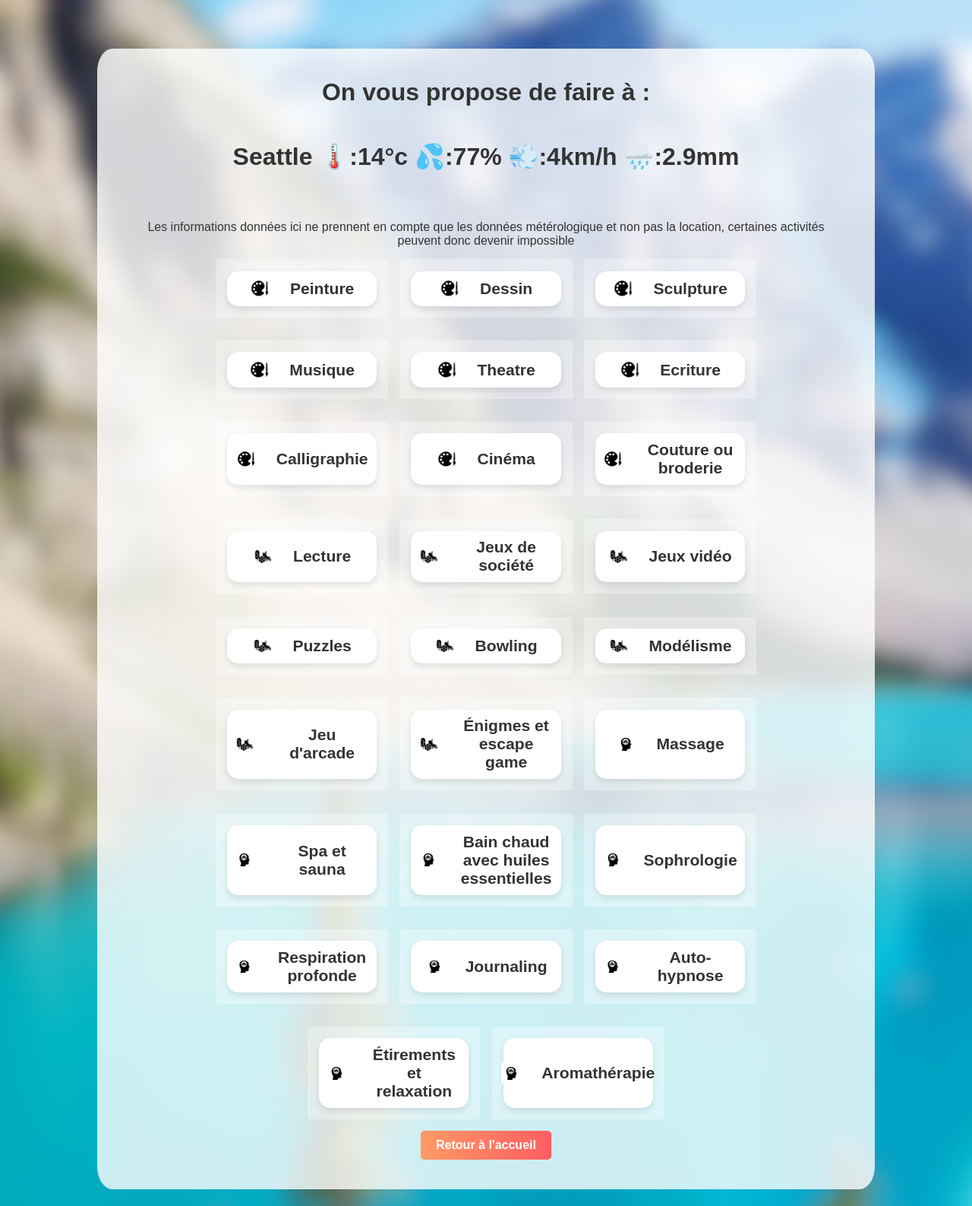
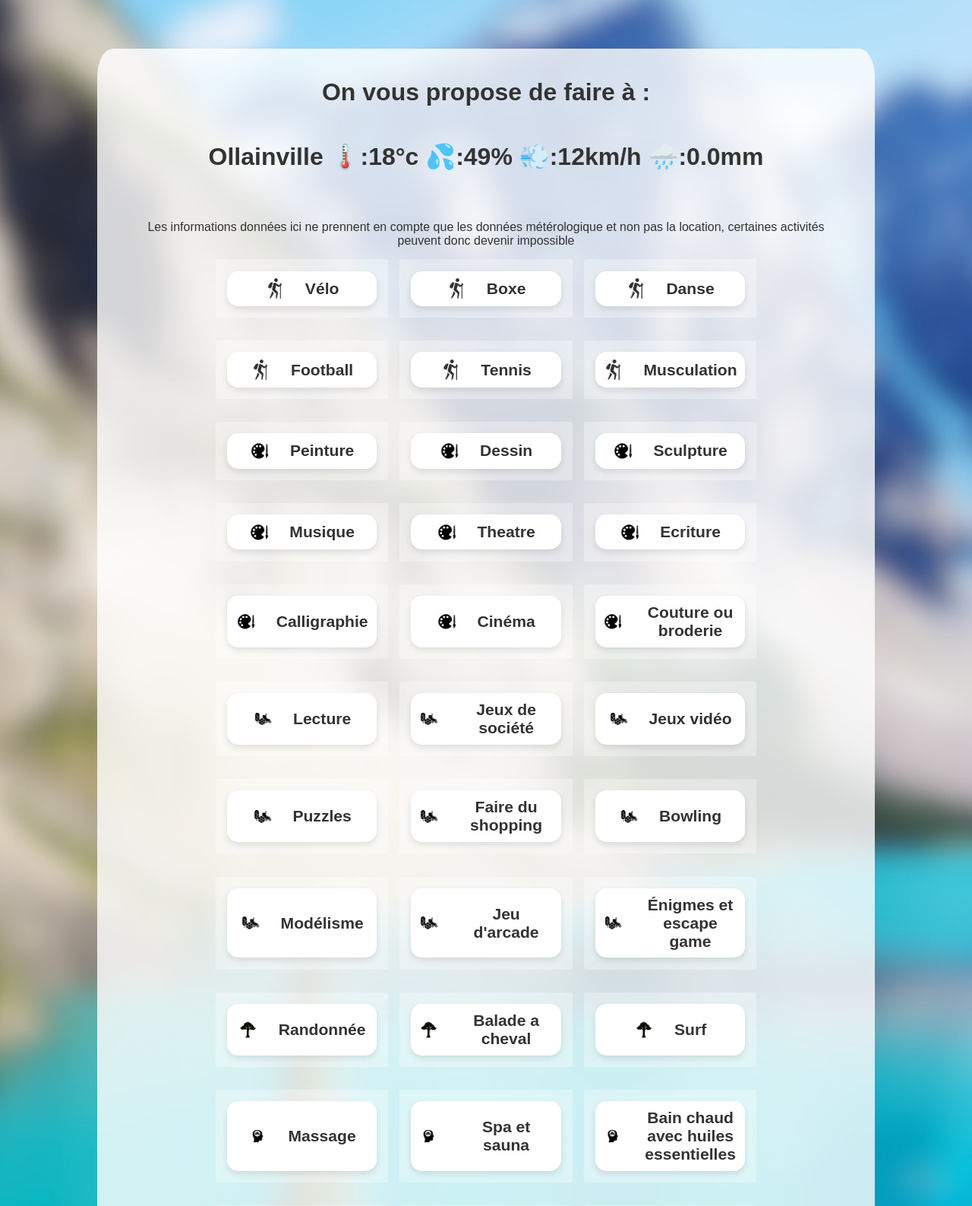
Before and after one commit to Marg0HSO/weather_app, a Flask app: template templates/activities_result.html in a window 1280 px wide. Shown: the part 88-1675 px from the top of the page at 76% size. Run offline with Flask 3, Linux system fonts and the light colour scheme; the template is opened without the code that fills it, so the values that code supplies are empty.

Commit message:
ajout de commentaire

```diff
--- a/activities_module.py
+++ b/activities_module.py
@@ -2,21 +2,21 @@
 import python_weather
 import asyncio
 from cities_module import setTemperatureScore, setWindSpeedScore, setHumidityScore, setPrecipitationScore
-
-# Lecture du CSV
 import csv
 
 activities_dict = {}
+FICHIER_CSV = "activities.csv"
 
 def setActivitiesDico():
+    """créer le dictionnaire d'activité avec le fichier csv"""
     global activities_dict
-    with open("activities.csv", newline='', encoding='utf-8') as csvfile:
+    with open(FICHIER_CSV, newline='', encoding='utf-8') as csvfile:
         reader = csv.DictReader(csvfile, delimiter=';')
         for row in reader:
             activity = row["activity"]
             type_    = row["type"]
 
-            # -- température --
+            # température
             temp_str = row["temperature"].strip("[]").strip()
             if not temp_str:
                 temperature = []
@@ -26,7 +26,7 @@
             else:
                 temperature = [int(temp_str)]
 
-            # -- vent --
+            # vent
             wind_str = row["wind_speed"].strip("[]").strip()
             if not wind_str:
                 wind_speed = []
@@ -36,7 +36,7 @@
             else:
                 wind_speed = [int(wind_str)]
 
-            # -- humidité --
+            # humidité
             hum_str = row["humidite"].strip("[]").strip()
             if not hum_str:
                 humidite = []
@@ -46,7 +46,7 @@
             else:
                 humidite = [int(hum_str)]
 
-            # -- précipitations --
+            # precipitations
             prec_str = row["precipitation"].strip("[]").strip()
             if not prec_str:
                 precipitation = []
@@ -56,13 +56,11 @@
             else:
                 precipitation = [int(prec_str)]
 
-            # -- dictionnaire final --
+            # dictionnaire
             activities_dict[activity] = [
                 type_, temperature, wind_speed, humidite, precipitation
             ]
 
-
-# Test d'affichage
 # print(activities_dict)
 
 async def oneCityMatrice(city) -> list:
@@ -79,6 +77,7 @@
     return [city, (tempInd, humiInd, windInd, precInd)]
 
 async def activities(city, dico):
+    """renvoie la liste des activités proposée par l'application"""
     listAct = []
     cityMatrice = await oneCityMatrice(city)
     c = 0
@@ -91,6 +90,7 @@
 setActivitiesDico()
 
 async def createHTMLPage(city):
+    """créer la page avec les résultats"""
     acts = await activities(city, activities_dict)
     html_debut = """<!DOCTYPE html>
     <html lang="fr">
--- a/doc.txt
+++ b/doc.txt
@@ -7,3 +7,4 @@
 
 Fonctionne sur : Edge, Opera GX
 Ne fonctionne pas sur : Firefox
+Dans le fichier cities.json ---> vérifier qu'il y a "[]"
--- a/templates/activities_result.html
+++ b/templates/activities_result.html
@@ -12,10 +12,58 @@
     <div class="container">
     <h1> On vous propose de faire à : </h1>
 
-    <h1>Seattle 🌡️:14°c   💦:77%   💨:4km/h   🌧️:2.9mm </h1>
+    <h1>Ollainville 🌡️:18°c   💦:49%   💨:12km/h   🌧️:0.0mm </h1>
     </br>
     <p> Les informations données ici ne prennent en compte que les données métérologique et non pas la location, certaines activités peuvent donc devenir impossible </p>
     <ul class="activity-list">
+        <li>
+        <div class="activity-card">
+            <img class="activity-icon" src="static/icons/asportive.png" alt=icon_sport>
+            <p>Vélo</p>
+        </div>
+        </li>
+
+
+        <li>
+        <div class="activity-card">
+            <img class="activity-icon" src="static/icons/asportive.png" alt=icon_sport>
+            <p>Boxe</p>
+        </div>
+        </li>
+
+
+        <li>
+        <div class="activity-card">
+            <img class="activity-icon" src="static/icons/asportive.png" alt=icon_sport>
+            <p>Danse</p>
+        </div>
+        </li>
+
+
+        <li>
+        <div class="activity-card">
+            <img class="activity-icon" src="static/icons/asportive.png" alt=icon_sport>
+            <p>Football</p>
+        </div>
+        </li>
+
+
+        <li>
+        <div class="activity-card">
+            <img class="activity-icon" src="static/icons/asportive.png" alt=icon_sport>
+            <p>Tennis</p>
+        </div>
+        </li>
+
+
+        <li>
+        <div class="activity-card">
+            <img class="activity-icon" src="static/icons/asportive.png" alt=icon_sport>
+            <p>Musculation</p>
+        </div>
+        </li>
+
+
         <li>
         <div class="activity-card">
             <img class="activity-icon" src="static/icons/aartistique.png" alt=icon_art>
@@ -123,6 +171,14 @@
         <li>
         <div class="activity-card">
             <img class="activity-icon" src="static/icons/aloisirs.png" alt=icon_loisirs>
+            <p>Faire du shopping</p>
+        </div>
+        </li>
+
+
+        <li>
+        <div class="activity-card">
+            <img class="activity-icon" src="static/icons/aloisirs.png" alt=icon_loisirs>
             <p>Bowling</p>
         </div>
         </li>
@@ -148,6 +204,30 @@
         <div class="activity-card">
             <img class="activity-icon" src="static/icons/aloisirs.png" alt=icon_loisirs>
             <p>Énigmes et escape game</p>
+        </div>
+        </li>
+
+
+        <li>
+        <div class="activity-card">
+            <img class="activity-icon" src="static/icons/aexterieur.png" alt=icon_ext>
+            <p>Randonnée</p>
+        </div>
+        </li>
+
+
+        <li>
+        <div class="activity-card">
+            <img class="activity-icon" src="static/icons/aexterieur.png" alt=icon_ext>
+            <p>Balade a cheval</p>
+        </div>
+        </li>
+
+
+        <li>
+        <div class="activity-card">
+            <img class="activity-icon" src="static/icons/aexterieur.png" alt=icon_ext>
+            <p>Surf</p>
         </div>
         </li>
 
--- a/views.py
+++ b/views.py
@@ -3,6 +3,7 @@
 from cities_module import getCitiesClassement
 from activities_module import createHTMLPage
 
+# constante avec le nom du fichier JSON
 FICHIER_JSON = "cities.json"
 
 app = Flask(__name__)
@@ -103,6 +104,7 @@
 
 @app.route("/add_city", methods=["POST"])
 def add_city():
+    """mettre la ville dans le fichier json"""
     data = request.get_json()
     ville = data.get("ville")
     print(ville)
```
